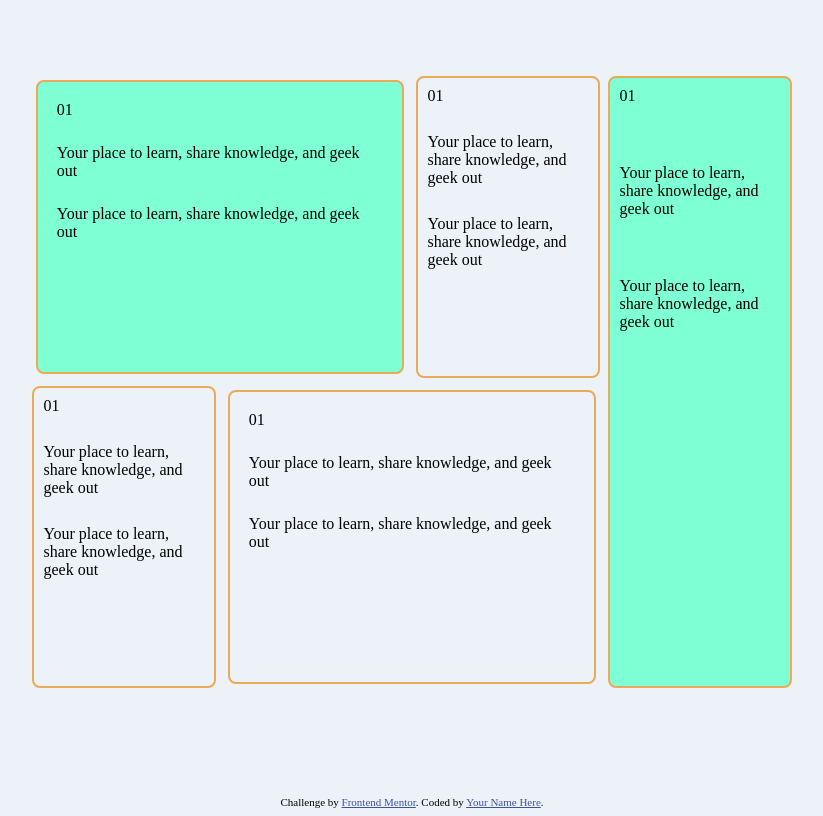
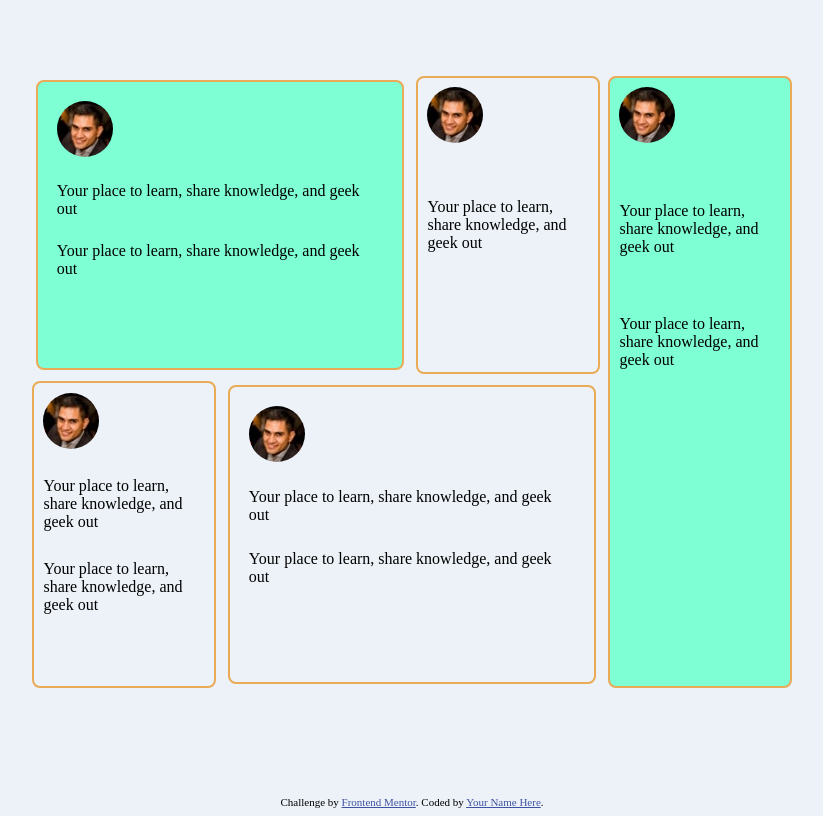
Before and after one commit to ziedlahbib/testimonials-grid-section-main, a plain HTML site: page index.html in a window 1280 px wide. Shown: the whole page, without its empty margins (236-1059 px from the left). Drawn offline with Linux system fonts and the light colour scheme.

Commit message:
up structure

```diff
--- a/index.html
+++ b/index.html
@@ -28,7 +28,11 @@
   <body>
     <div class="container">
       <div class="one">
-        <div class="one__title">01</div>
+        <div class="one__title">
+          <img alt="avatar" class="avatar" src="images/image-daniel.jpg" />
+          <p></p>
+          <p></p>
+        </div>
         <div class="one__text">
           Your place to learn, share knowledge, and geek out
         </div>
@@ -37,16 +41,22 @@
         </div>
       </div>
       <div class="two">
-        <div class="one__title">01</div>
-        <div class="one__text">
-          Your place to learn, share knowledge, and geek out
+        <div class="one__title">
+          <img alt="avatar" class="avatar" src="images/image-daniel.jpg" />
+          <p></p>
+          <p></p>
         </div>
+        <div class="one__text"></div>
         <div class="one__text2">
           Your place to learn, share knowledge, and geek out
         </div>
       </div>
       <div class="three">
-        <div class="one__title">01</div>
+        <div class="one__title">
+          <img alt="avatar" class="avatar" src="images/image-daniel.jpg" />
+          <p></p>
+          <p></p>
+        </div>
         <div class="one__text">
           Your place to learn, share knowledge, and geek out
         </div>
@@ -55,7 +65,11 @@
         </div>
       </div>
       <div class="four">
-        <div class="one__title">01</div>
+        <div class="one__title">
+          <img alt="avatar" class="avatar" src="images/image-daniel.jpg" />
+          <p></p>
+          <p></p>
+        </div>
         <div class="one__text">
           Your place to learn, share knowledge, and geek out
         </div>
@@ -64,7 +78,11 @@
         </div>
       </div>
       <div class="five">
-        <div class="one__title">01</div>
+        <div class="one__title">
+          <img alt="avatar" class="avatar" src="images/image-daniel.jpg" />
+          <p></p>
+          <p></p>
+        </div>
         <div class="one__text">
           Your place to learn, share knowledge, and geek out
         </div>
--- a/style.css
+++ b/style.css
@@ -50,3 +50,11 @@ body{
     grid-column: 2/4;
     grid-row: 3/5;
   }
+  .one__title{
+    display: flex;
+
+  }
+  .avatar{
+    object-fit: cover;
+    border-radius: 50%;
+  }
```
